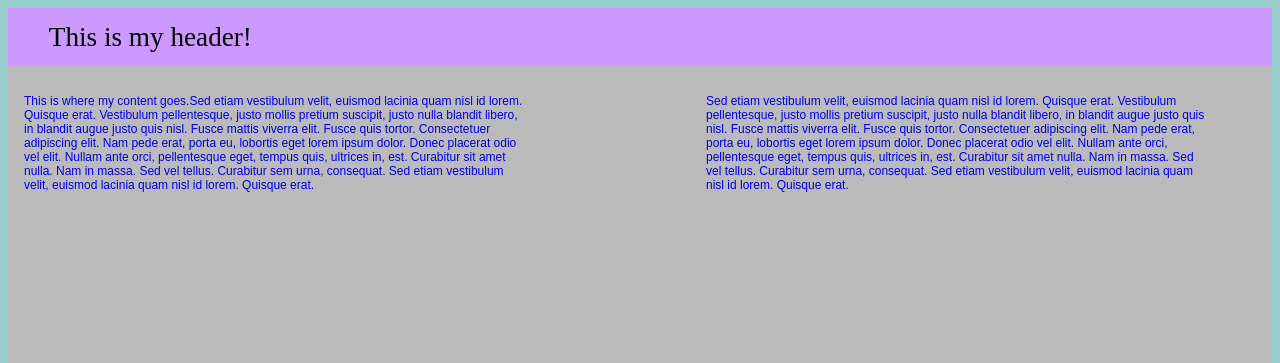
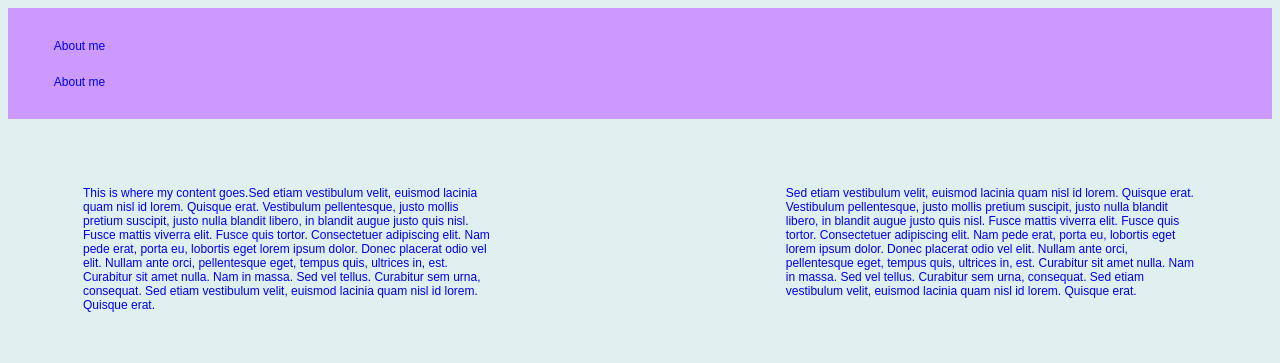
Before and after one commit to nveljanovski/f_site, a plain HTML site: page index.html in a window 1280 px wide. Shown: the top 363 px of the page. Drawn offline with Linux system fonts and the light colour scheme.

Commit message:
First draft of the future site, still in deep beta

```diff
--- a/index.html
+++ b/index.html
@@ -8,15 +8,16 @@
 
         <body class="homepage">
             <header id="nav_logo_section">
-                This is my header!
+                <p>About me</p>
+                <p>About me</p>
             </header>
             <div class="container">
-            <div class="section_central">
+            <section class="section_central">
             <p>This is where my content goes.Sed etiam vestibulum velit, euismod lacinia quam nisl id lorem. Quisque erat. Vestibulum pellentesque, justo mollis pretium suscipit, justo nulla blandit libero, in blandit augue justo quis nisl. Fusce mattis viverra elit. Fusce quis tortor. Consectetuer adipiscing elit. Nam pede erat, porta eu, lobortis eget lorem ipsum dolor. Donec placerat odio vel elit. Nullam ante orci, pellentesque eget, tempus quis, ultrices in, est. Curabitur sit amet nulla. Nam in massa. Sed vel tellus. Curabitur sem urna, consequat. Sed etiam vestibulum velit, euismod lacinia quam nisl id lorem. Quisque erat.</p>
-            </div>
-            <div class="div_right">
+            </section><!--
+        --> <aside class="div_right">
             <p>Sed etiam vestibulum velit, euismod lacinia quam nisl id lorem. Quisque erat. Vestibulum pellentesque, justo mollis pretium suscipit, justo nulla blandit libero, in blandit augue justo quis nisl. Fusce mattis viverra elit. Fusce quis tortor. Consectetuer adipiscing elit. Nam pede erat, porta eu, lobortis eget lorem ipsum dolor. Donec placerat odio vel elit. Nullam ante orci, pellentesque eget, tempus quis, ultrices in, est. Curabitur sit amet nulla. Nam in massa. Sed vel tellus. Curabitur sem urna, consequat. Sed etiam vestibulum velit, euismod lacinia quam nisl id lorem. Quisque erat.</p>
-             </div>
+             </aside>
           </div>
 
             <footer id="last_section">
--- a/stylesheet.css
+++ b/stylesheet.css
@@ -1,6 +1,10 @@
 body{
-    background:  #99cccc;
+    background:  #e0efef;
 
+}
+.homepage{
+   padding-top: 0px;
+    padding-bottom: 0px;
 }
 #nav_logo_section{
     /*margin-bottom: 15em;*/
@@ -12,35 +16,41 @@ body{
 }
 
 .container{
-    background-color: #bbbbbb;
+    background-color:#e0efef;
     height: 300px;
-    padding-right:50px;
-
+    /*width: 92.9681717%;*/
+    /*padding-right:50px;*/
+    display: table;
 
 }
 
 .section_central{
-    background-color: #ff0048;
+    background-color: #e0efef;
     display: inline-block;
-    margin: 1em 1em 1em 1em;
-    background: url(above-clouds-cloudy-2596.jpg) no-repeat center;
+    margin-left: 50px;
+    padding-left: 20px;
+    padding-top: 50px;
+    /*background: url(above-clouds-cloudy-2596.jpg) no-repeat center;*/
     background-size: cover;
     clear: both;
     float: left;
-    width: 500px;
-    height:200px;
-    position: relative;
+    width: 33.33%;
+    vertical-align:middle;
+/*    position: relative;*/
 
 }
 .div_right{
-    background-color: #cd3700;
+    background-color: #e0efef;
     display: inline-block;
-    margin: 1em 1em 1em 1em;
-    background: url(apple-browser-computer-3080.jpg) no-repeat center;
+    margin-right: 50px;
+    padding-right: 20px;
+    padding-top: 50px;
+    /*background: url(apple-browser-computer-3080.jpg) no-repeat center; */
     background-size: cover;
     position: relative;
     float:right;
-    width: 500px;
+    width: 33.33%;
+    vertical-align: middle;
 
 
 
@@ -49,13 +59,14 @@ p{
     font-family: sans-serif; color: #0000ee;
     font-size: 12px;
     font-style: normal;
+    padding: 5px 5px;
 
 }
 
 #last_section{
     background-color: #cd3700;
     padding-bottom: 1.5em;
-    background: url(music-music-player-record-player-1791.jpg) no-repeat center;
+    background: url(music-music-player-record-player-1791.jpg) center;
     font-size: 1.6em;
 	position: relative;
     clear:both;
```
